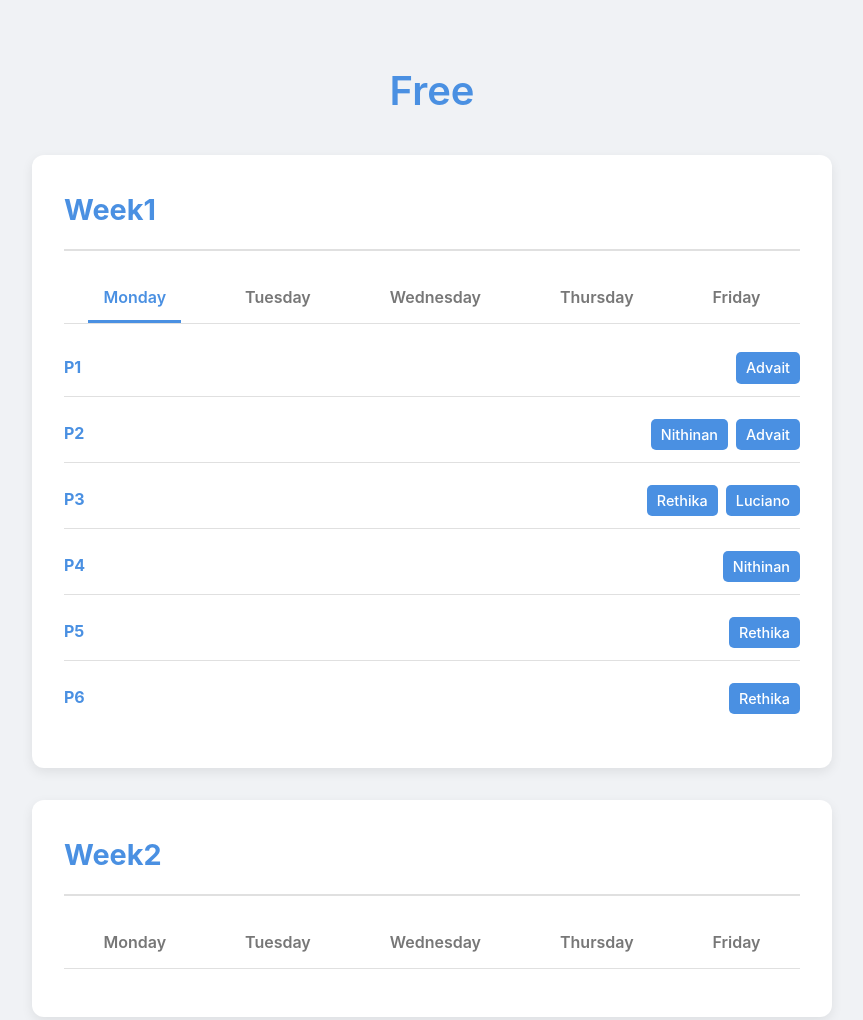
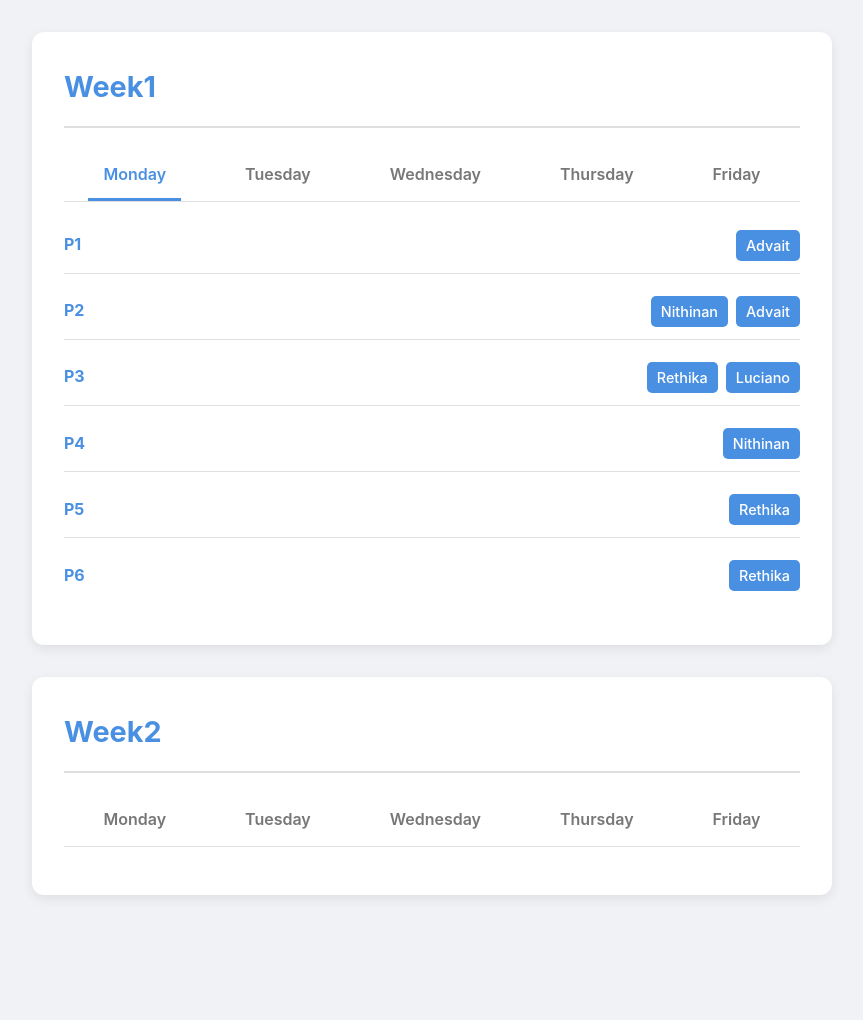
Before and after one commit to nithinana/free, a plain HTML site: page index.html in a window 1280 px wide. Shown: the whole page, without its empty margins (208-1071 px from the left). After the commit the page ends 927 px from the top, so only its background shows below. Drawn offline with Linux system fonts and the light colour scheme.

Commit message:
Update index.html

```diff
--- a/index.html
+++ b/index.html
@@ -135,7 +135,6 @@
     </style>
 </head>
 <body>
-    <h1>Free</h1>
     <div class="container" id="timetable-container">
     </div>
 
```
